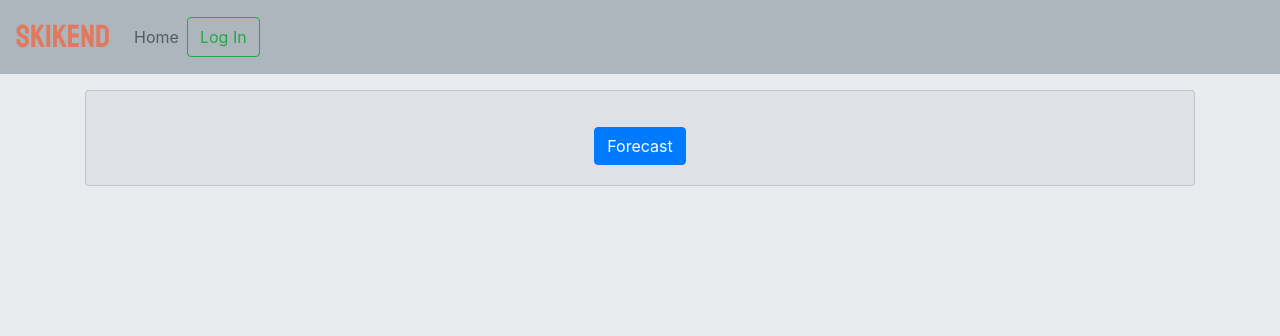
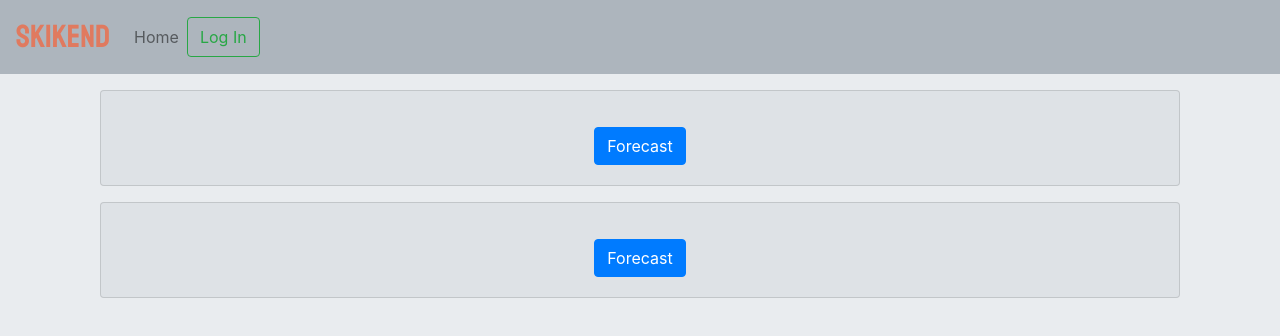
Before and after one commit to QPThree/skikend, a React (Create React App) app: page / in a window 1280 px wide. Shown: the top 336 px of the page. Built offline with nearby package versions, Linux system fonts and the light colour scheme; no server answers; a web font is replaced by a local one.

Commit message:
includes mount sunapee

```diff
--- a/src/components/Home.js
+++ b/src/components/Home.js
@@ -9,7 +9,6 @@ function Home() {
     const [mountainDetailData, setMountainDetailData] = useState({})
 
     const handleDisplayMountainDetail = (data) => {
-        console.log("change")
         setDisplayMountainDetail(!displayMountainDetail)
         setMountainDetailData(data)
     }
--- a/src/components/MountainCard.js
+++ b/src/components/MountainCard.js
@@ -1,10 +1,11 @@
 import React from 'react'
 import { useEffect, useState } from 'react'
-import { Card, Button, Nav } from 'react-bootstrap'
+import { Card, Button, Container } from 'react-bootstrap'
 import axios from 'axios'
 
-function MountainCard({handleDisplayMountainDetail}) {
+function MountainCard({ handleDisplayMountainDetail }) {
     const [data, setData] = useState({})
+    const [sunapeeData, setSunapeeData] = useState({})
 
     useEffect(() => {
         axios.get('https://api.weatherunlocked.com/api/resortforecast/206004?hourly_interval=12&app_id=766a53bd&app_key=d03176b103f8fcc5de1293561dcfd2bf', {
@@ -12,22 +13,43 @@ function MountainCard({handleDisplayMountainDetail}) {
                 Accept: "application/json",
             }
         }).then(result => { setData(result.data) });
+
+        // sunapee mountain axios call and data below here (repeat of above)
+        axios.get('https://api.weatherunlocked.com/api/resortforecast/603017?hourly_interval=12&app_id=788f06b2&app_key=329067d7c1d071fabbc2d8b2f14a1df9', {
+            headers: {
+                Accept: "application/json",
+            }
+        }).then(result => { setSunapeeData(result.data) });
     }, [])
 
 
     return (
-        <Card className="mt-3" style={{backgroundColor:"#dee2e6"}} >
+        <Container>
+            <Card className="mt-3" style={{ backgroundColor: "#dee2e6" }} >
                 <Card.Body>
                     <Card.Title>{data.name}</Card.Title>
                     <Card.Text>
                         {data.country}
                     </Card.Text>
-                <Button variant="primary" onClick = { () => handleDisplayMountainDetail(data)}>
+                    <Button variant="primary" onClick={() => handleDisplayMountainDetail(data)}>
                         Forecast
 
                     </Button>
                 </Card.Body>
             </Card>
+            <Card className="mt-3" style={{ backgroundColor: "#dee2e6" }} >
+                <Card.Body>
+                    <Card.Title>{sunapeeData.name}</Card.Title>
+                    <Card.Text>
+                        {sunapeeData.country}
+                    </Card.Text>
+                    <Button variant="primary" onClick={() => handleDisplayMountainDetail(sunapeeData)}>
+                        Forecast
+
+                    </Button>
+                </Card.Body>
+            </Card>
+        </Container>
     )
 }
 
```
Lines whose indentation alone changed are shown as unchanged.
